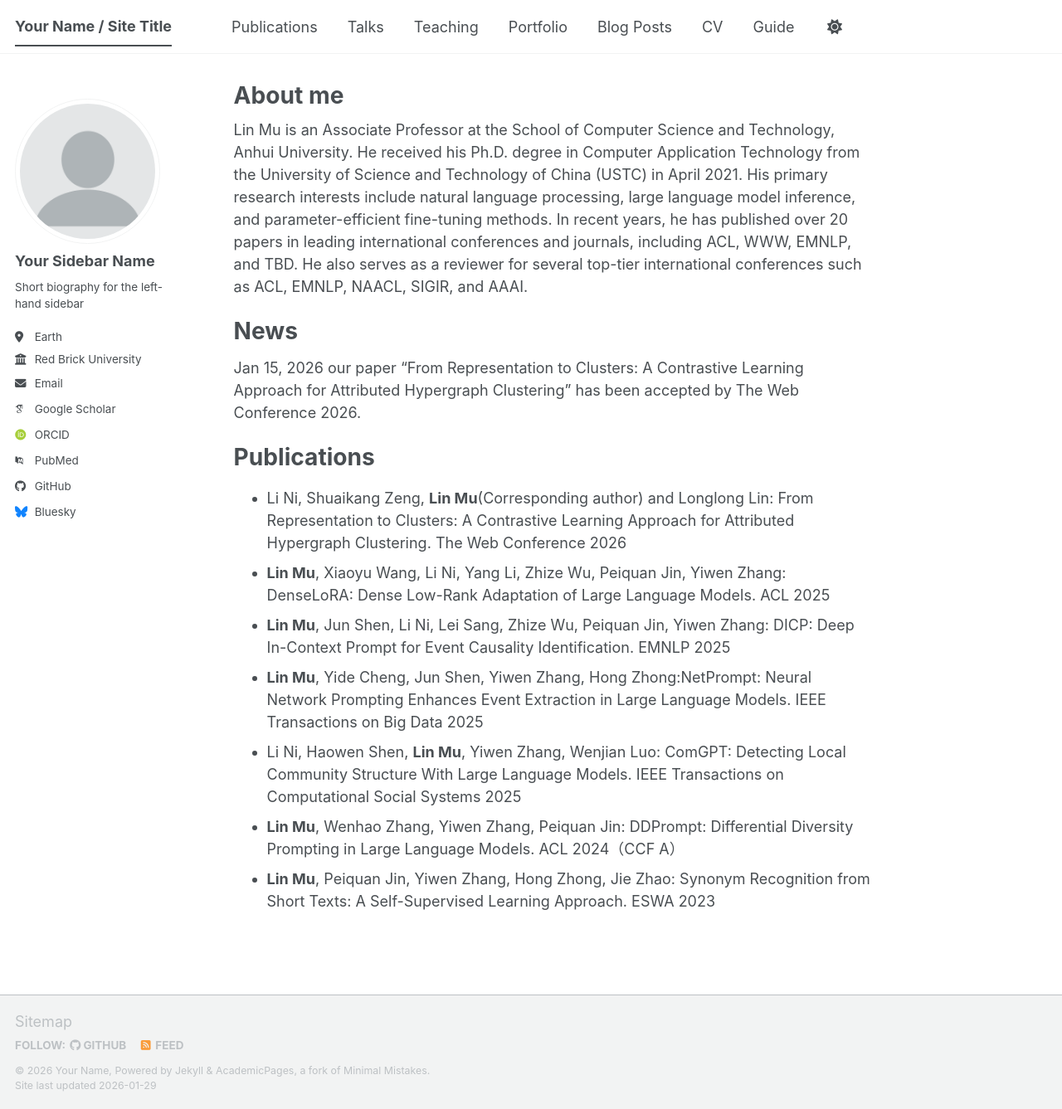
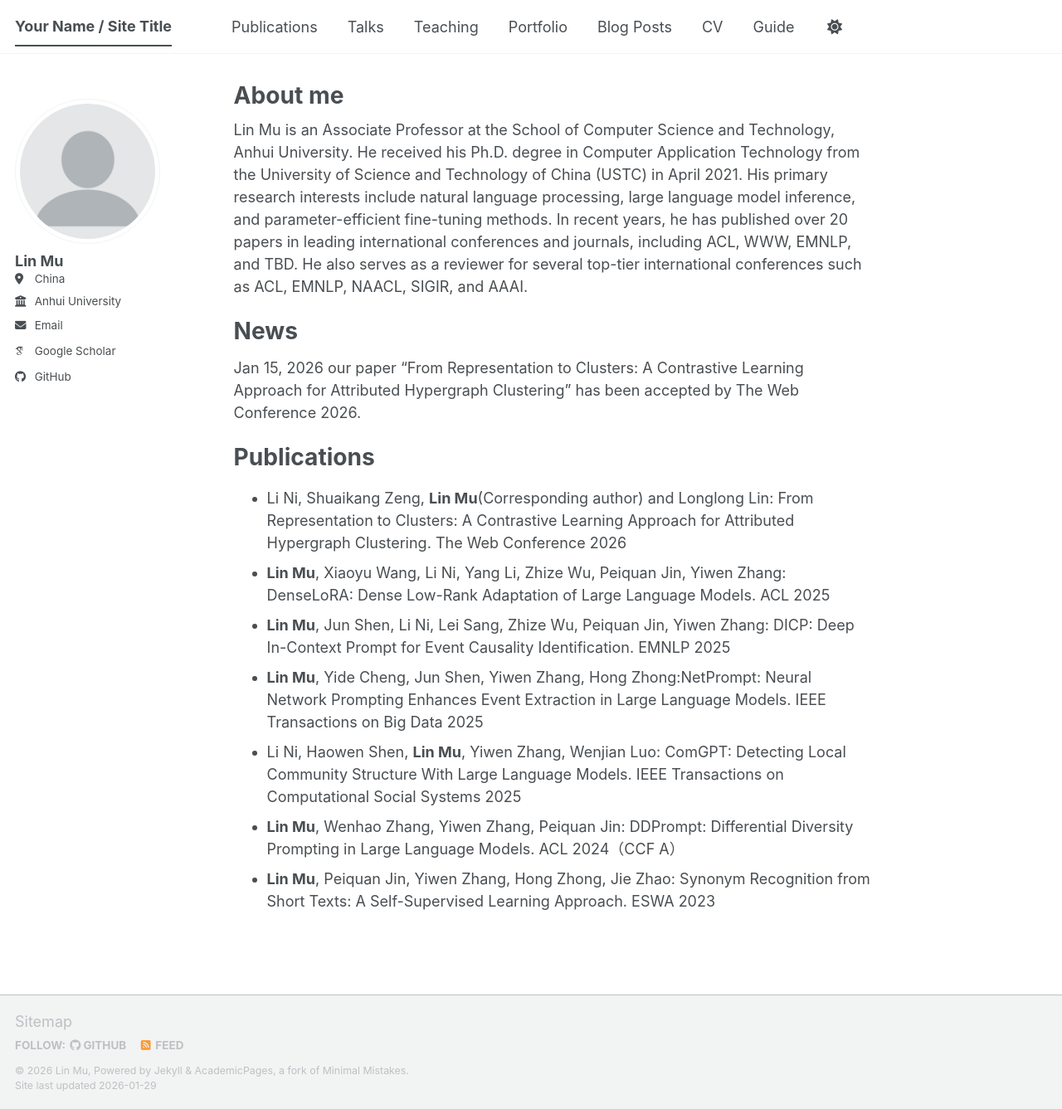
Before and after one commit to mulin-ahu/mulin.github.io, a Jekyll site: the page built from _pages/about.md, in a window 1280 px wide and 1337 px high. Shown: the whole window at 83% size. Built offline with Jekyll 4.4.1, drawn with Linux system fonts in a browser that asks for light colours; some web fonts are replaced; a script bundle is joined from its source files by our own code; library files that are not in the unit come from our copies.

Commit message:
Update _config.yml

```diff
--- a/_config.yml
+++ b/_config.yml
@@ -11,12 +11,12 @@ locale                   : "en-US"
 site_theme               : "default" # The available themes options are "default", "air", "sunrise", "mint", "dirt" and "contrast"
 title                    : "Your Name / Site Title"
 title_separator          : "-"
-name                     : &name "Your Name"
+name                     : &name "Lin Mu"
 description              : &description "Your Name's academic portfolio"   # Update this with a general description of your site, this is the default if not overridden by a page
-url                      : https://academicpages.github.io # The base hostname & protocol for your site e.g. "https://[your GitHub username].github.io",
+url                      : https://mulin-ahu.github.io # The base hostname & protocol for your site e.g. "https://[your GitHub username].github.io",
                                                            # or if you already have some other page hosted on Github then use "https://[your GitHub username].github.io/[Your Repo Name]"
 baseurl                  : "" # the subpath of your site, e.g. "/blog"
-repository               : "academicpages/academicpages.github.io"
+repository               : "mulin-ahu/mulin.github.io"
 
 # Site Author - The following control what appear as part of the author content on the side bar.
 #               If a field is blank the icon and link will not appear, otherwise it will be shown.
@@ -24,24 +24,24 @@ repository               : "academicpages/academicpages.github.io"
 author:
   # Biographic information
   avatar           : "profile.png"
-  name             : "Your Sidebar Name"
+  name             : "Lin Mu"
   pronouns         : # example: "she/her"
-  bio              : "Short biography for the left-hand sidebar"
-  location         : "Earth"
-  employer         : "Red Brick University"
+  bio              : #"Short biography for the left-hand sidebar"
+  location         : "China"
+  employer         : "Anhui University"
   uri              : # URL
-  email            : "none@example.org"
+  email            : "mulin@ahu.edu.cn"
 
   # Academic websites
   academia         : # URL
   arxiv            : # URL - Update with the correct link to your profile
-  googlescholar    : "https://scholar.google.com/citations?user=PS_CX0AAAAAJ"
+  googlescholar    : "https://scholar.google.com/citations?user=NC97qUkAAAAJ"
   inspire-hep      : # URL
   impactstory      : # URL
-  orcid            : "https://orcid.org/yourorcidurl"
+  orcid            : #"https://orcid.org/yourorcidurl"
   semantic         : # URL
   ssrn             : # URL
-  pubmed           : "https://www.ncbi.nlm.nih.gov/pubmed/?term=john+snow"
+  pubmed           : #"https://www.ncbi.nlm.nih.gov/pubmed/?term=john+snow"
   researchgate     : # URL
   scopus           : # URL
   zotero           : # URL
@@ -51,13 +51,13 @@ author:
   bitbucket        : # Username - Update with your username on the site
   codepen          : # Username
   dribbble         : # Username
-  github           : "academicpages"
+  github           : "mulin-ahu"
   kaggle           : # Username
   stackoverflow    : # User number or user number and name (i.e., use "1" or "1/jeff-atwood")
 
   # Social media
   artstation       : # Username
-  bluesky          : "bsky.app" # Replace this with you Bluesky username
+  bluesky          : #"bsky.app" # Replace this with you Bluesky username
   facebook         : # Username
   flickr           : # Username
   foursquare       : # Username
```
